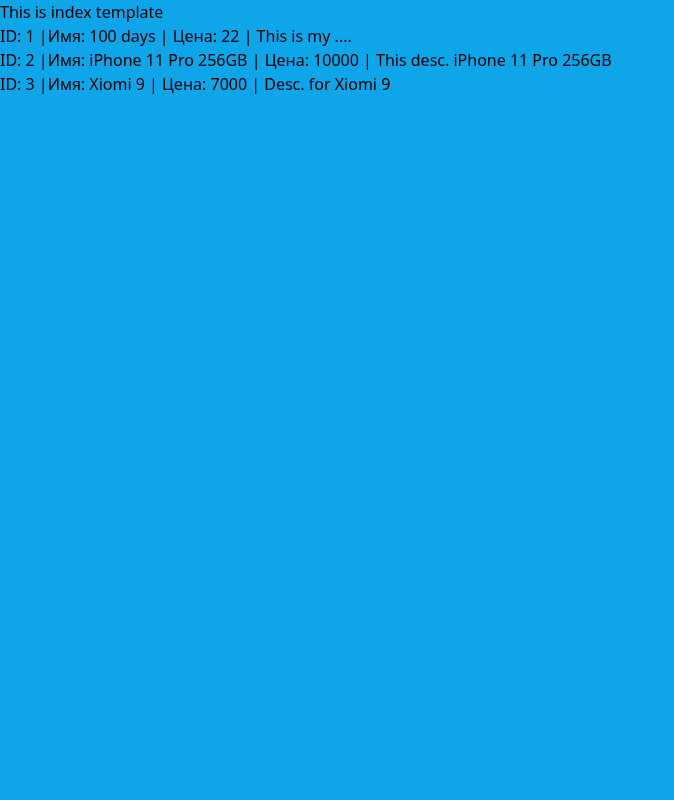
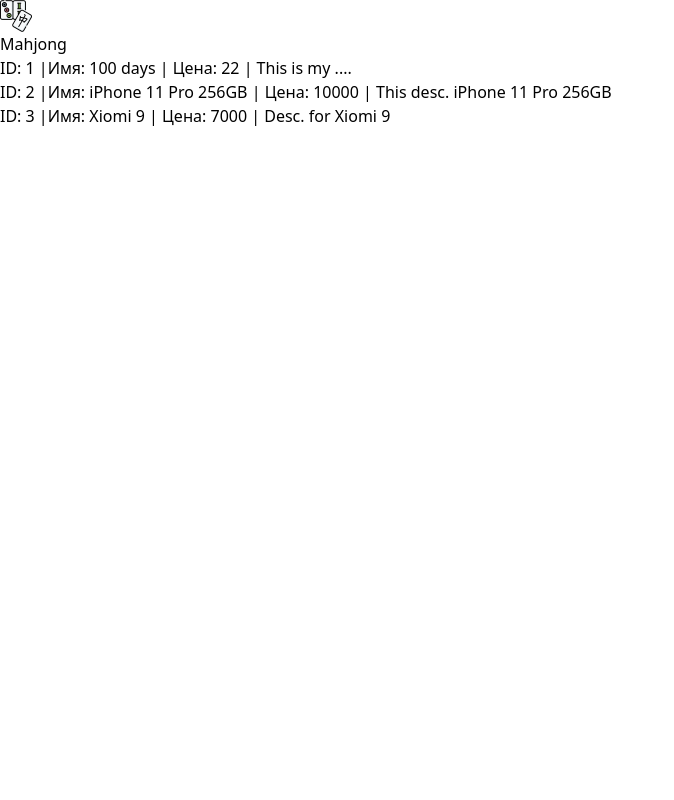
Before and after one commit to TileMah/yt_django4_0_to_pro, a Django app: page /myapp/ in a window 1280 px wide. Shown: the whole page, without its empty margins (0-674 px from the left). Run offline with Django 5.2, Linux system fonts and the light colour scheme; data comes from the database, SQL or seed files in the repository.

Commit message:
logo & tailwind

```diff
--- a/mysite/myapp/static/myapp/style.css
+++ b/mysite/myapp/static/myapp/style.css
@@ -558,7 +558,10 @@ video {
   position: static;
 }
 
-.bg-sky-500 {
-  --tw-bg-opacity: 1;
-  background-color: rgb(14 165 233 / var(--tw-bg-opacity, 1));
+.h-8 {
+  height: 2rem;
 }
+
+.w-8 {
+  width: 2rem;
+}
--- a/mysite/myapp/templates/myapp/index.html
+++ b/mysite/myapp/templates/myapp/index.html
@@ -3,8 +3,20 @@
     <head>
         <link rel="stylesheet" href="{% static 'myapp/style.css' %}">
     </head>
-    <body class="bg-sky-500">
-        <h1> This is index template</h1>
+    <body>
+        <nav>
+            <div>
+                <div>
+                    <div>
+                        <div class="flex">
+							<img class="h-8 w-8" src="{% static 'myapp/images/mahjong.png' %}" alt="logo" />
+                            <span class="text-2xl">Mahjong </span>
+                        </div>
+                    </div>
+                </div>
+            </div>
+
+        </nav>
 
         <h4>
             <!-- <a href="/myapp/hello/{{item.id}}/"> -->
--- a/mysite/package.json
+++ b/mysite/package.json
@@ -5,7 +5,7 @@
   "main": "index.js",
   "scripts": {
     "test": "echo \"Error: no test specified\" && exit 1",
-    "build": "npx tailwindcss -i myapp/static/myapp/src/tailwind.css -o myapp/static/myapp/style.css --watch"
+    "build": "npx tailwindcss -i ./myapp/static/myapp/src/tailwind.css -o ./myapp/static/myapp/style.css --watch"
   },
   "keywords": [],
   "author": "",
```
Also changed, not shown: mysite/myapp/static/myapp/images/mahjong.png (added).
